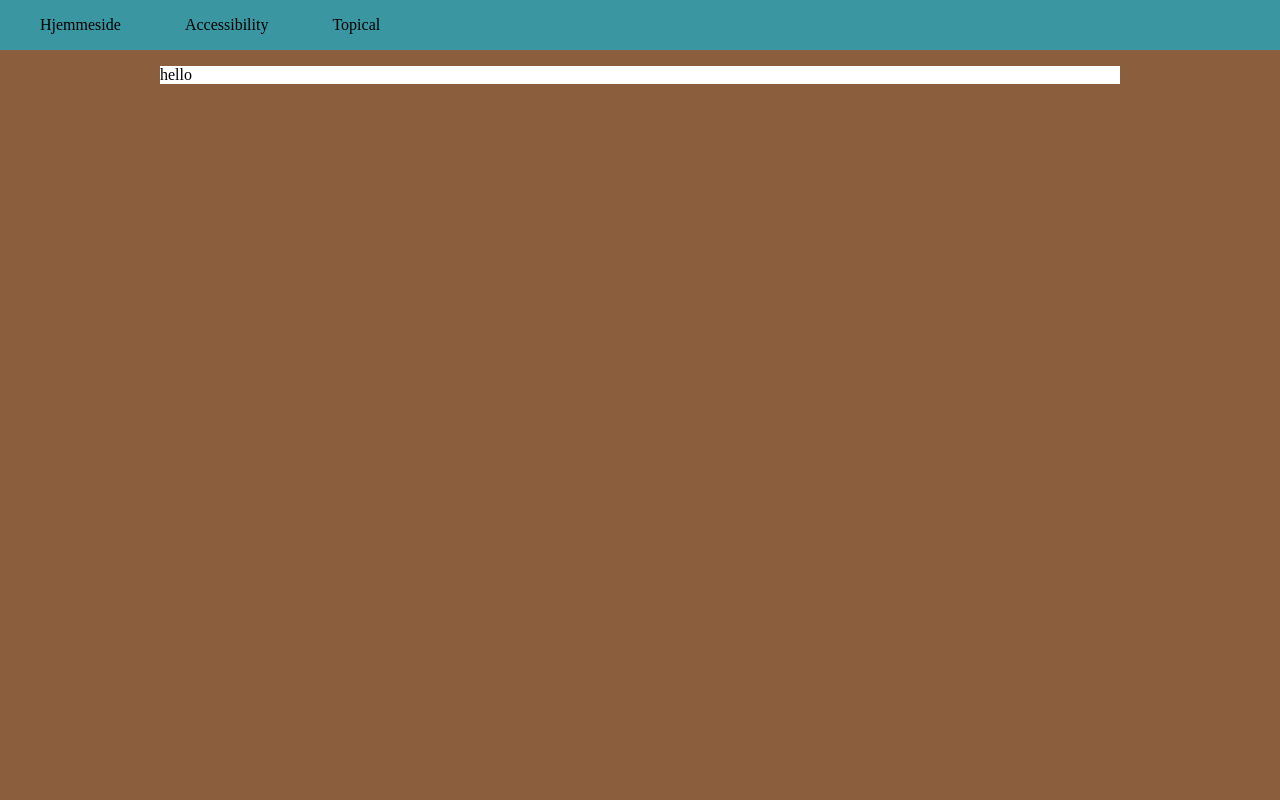
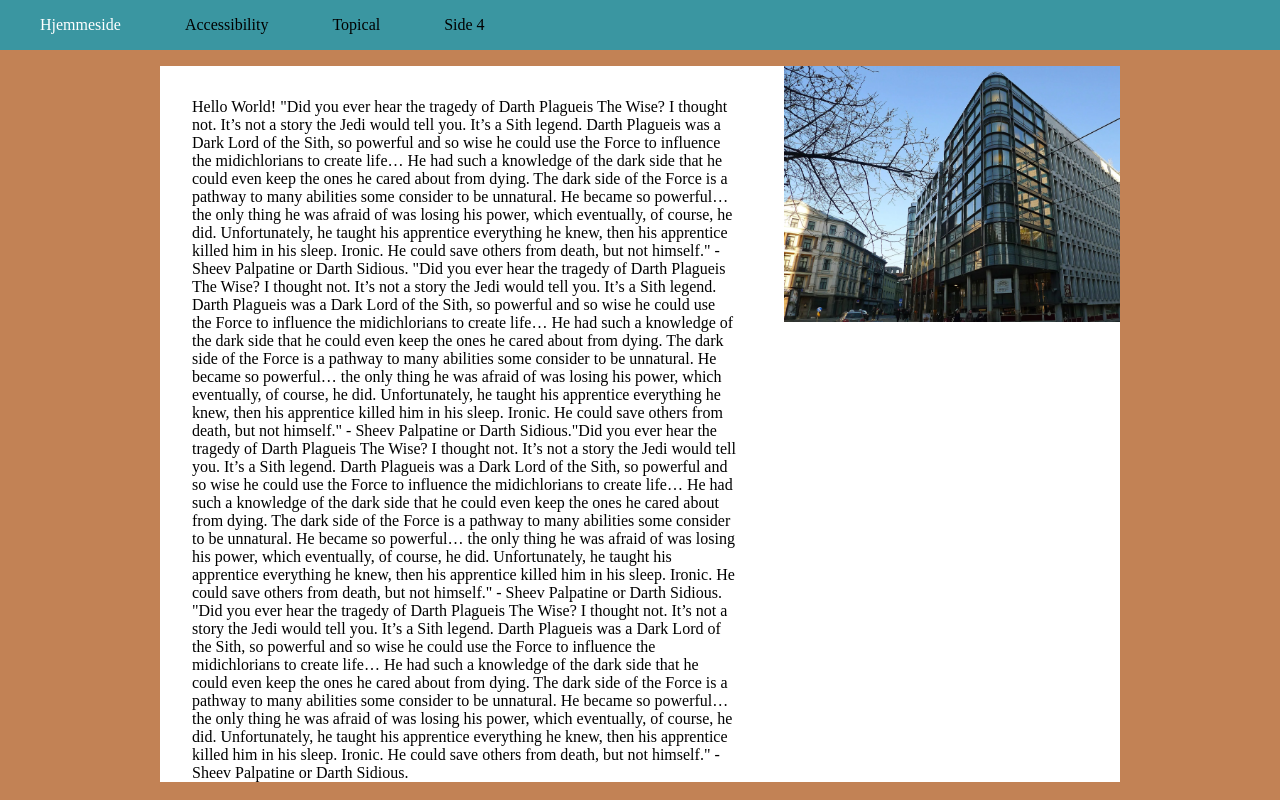
Before and after one commit to Mathias-Evjen/Eksamen, a plain HTML site: page index.html in a window 1280 px wide. Drawn offline with Linux system fonts and the light colour scheme.

Commit message:
Header, wrapper og style

```diff
--- a/css/style.css
+++ b/css/style.css
@@ -3,6 +3,7 @@
 }
 
 @media (min-width: 801px) {
+    /* Menu based on sample code for DATA1200: https://github.com/OsloMet-web/DATA1200code/tree/main */
     .menu {
         background-color: #3A96A1;
         padding-top: 1rem;
@@ -19,8 +20,18 @@
         padding-right: 4rem;
     }
 
+    .menu a {
+        color: black;
+        text-decoration: none;
+    }
+
+    .active {
+        color: white;
+    }
+
     body {
-        background-color: #8B5F3E;
+        background-color: #C28255;
+
     }
 
     main {
@@ -29,10 +40,27 @@
         margin-right: 10rem;
         margin-top: 0px;
     }
+
     .wrapper {
         display: grid;
-        grid-template-columns: ;
-        grid-template-rows: ;
+        grid-template-columns: 45vw 3rem auto;
+        grid-template-rows: minmax(100px, auto);
+    }
+
+    .text {
+        grid-column: 1 / 2;
+        grid-row: 1;
+        margin-left: 2rem;
+        margin-top: 2rem;
+    }
+
+    .image {
+        grid-column: 3 / 4;
+        grid-row: 1;
+        background-image: url(/img/P-35-scaled.webp);
+        background-size: cover;
+        width: minmax(auto, 50vw);
+        height: 20vw;
     }
 }
 
--- a/index.html
+++ b/index.html
@@ -9,13 +9,44 @@
 <body>
     <header>
         <ul class="menu">
-            <li>Hjemmeside</li>
-            <li>Accessibility</li>
-            <li>Topical</li>
+            <li class="active">Hjemmeside</li>
+            <li><a href="accessibility.html">Accessibility</a></li>
+            <li><a href="topical.html">Topical</a></li>
+            <li>Side 4</li>
         </ul>
     </header>
     <main class="wrapper">
-        hello
+        <div class="text">
+            Hello World!
+            "Did you ever hear the tragedy of Darth Plagueis The Wise? I thought not. It’s not a story the Jedi would tell you.
+                It’s a Sith legend. Darth Plagueis was a Dark Lord of the Sith, so powerful and so wise he could use the Force to
+                influence the midichlorians to create life… He had such a knowledge of the dark side that he could even keep the
+                ones he cared about from dying. The dark side of the Force is a pathway to many abilities some consider to be
+                unnatural. He became so powerful… the only thing he was afraid of was losing his power, which eventually, of
+                course, he did. Unfortunately, he taught his apprentice everything he knew, then his apprentice killed him in
+                his sleep. Ironic. He could save others from death, but not himself." - Sheev Palpatine or Darth Sidious.
+                "Did you ever hear the tragedy of Darth Plagueis The Wise? I thought not. It’s not a story the Jedi would tell you.
+                It’s a Sith legend. Darth Plagueis was a Dark Lord of the Sith, so powerful and so wise he could use the Force to
+                influence the midichlorians to create life… He had such a knowledge of the dark side that he could even keep the
+                ones he cared about from dying. The dark side of the Force is a pathway to many abilities some consider to be
+                unnatural. He became so powerful… the only thing he was afraid of was losing his power, which eventually, of
+                course, he did. Unfortunately, he taught his apprentice everything he knew, then his apprentice killed him in
+                his sleep. Ironic. He could save others from death, but not himself." - Sheev Palpatine or Darth Sidious."Did you ever hear the tragedy of Darth Plagueis The Wise? I thought not. It’s not a story the Jedi would tell you.
+                It’s a Sith legend. Darth Plagueis was a Dark Lord of the Sith, so powerful and so wise he could use the Force to
+                influence the midichlorians to create life… He had such a knowledge of the dark side that he could even keep the
+                ones he cared about from dying. The dark side of the Force is a pathway to many abilities some consider to be
+                unnatural. He became so powerful… the only thing he was afraid of was losing his power, which eventually, of
+                course, he did. Unfortunately, he taught his apprentice everything he knew, then his apprentice killed him in
+                his sleep. Ironic. He could save others from death, but not himself." - Sheev Palpatine or Darth Sidious.
+                "Did you ever hear the tragedy of Darth Plagueis The Wise? I thought not. It’s not a story the Jedi would tell you.
+                It’s a Sith legend. Darth Plagueis was a Dark Lord of the Sith, so powerful and so wise he could use the Force to
+                influence the midichlorians to create life… He had such a knowledge of the dark side that he could even keep the
+                ones he cared about from dying. The dark side of the Force is a pathway to many abilities some consider to be
+                unnatural. He became so powerful… the only thing he was afraid of was losing his power, which eventually, of
+                course, he did. Unfortunately, he taught his apprentice everything he knew, then his apprentice killed him in
+                his sleep. Ironic. He could save others from death, but not himself." - Sheev Palpatine or Darth Sidious.
+        </div>
+        <div class="image"></div>
     </main>
 </body>
 </html>
```
